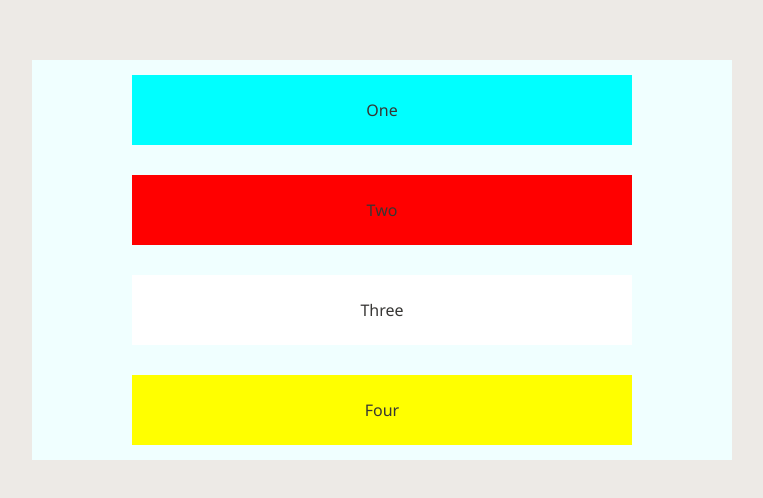
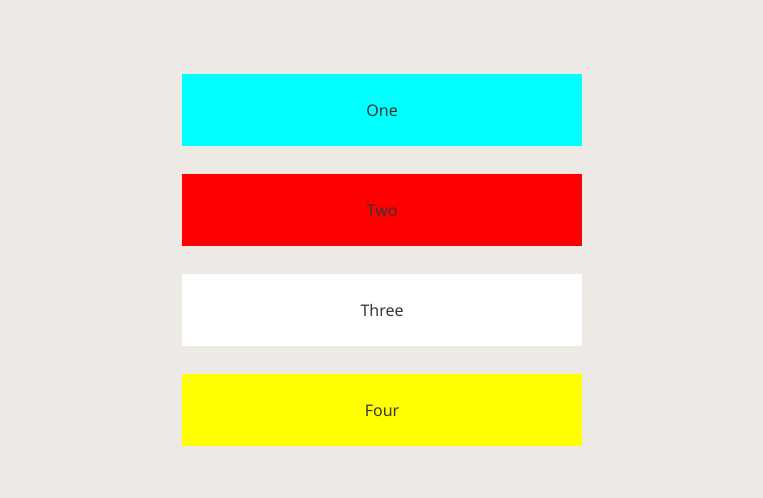
Before and after one commit to magicniclus/Portfolio, a React (Create React App) app: page /test in a window 1280 px wide. Shown: the part 140-638 px from the top of the page, without its empty margins (258-1021 px from the left). Built offline with nearby package versions, Linux system fonts and the light colour scheme.

Commit message:
Update _testPage.scss

```diff
--- a/src/pages/testPage/_testPage.scss
+++ b/src/pages/testPage/_testPage.scss
@@ -1,5 +1,5 @@
 :root {
-    --blockContainerWidth: 700px;
+    --blockContainerWidth: 400px;
     --testPageContainerWidth: 100vw;
 }
 
@@ -35,25 +35,22 @@
             flex-direction: column;
             justify-content: space-around;
             align-items: center;
-            background-color: azure;
+            // background-color: azure;
             transition: all;
             transition-duration: 1s;
             transition-timing-function: ease-in-out;
             .block{
                 cursor: pointer;
-                width: 500px;
-                height: 70px;
+                width: 400px;
+                height: 18%;
                 display: flex;
                 justify-content: center;
                 align-items: center;
                 margin-left: auto;
                 margin-right: auto;
-                transition: all;
-                transition-duration: 0.4s;
-                transition-timing-function: ease-in-out;
             }
             .block:hover{
-                height: 90px;
+                height: 23%;
             }
             .blockOne{
                 background-color: aqua;
@@ -83,16 +80,16 @@
                 opacity: 0.3;
             }
             .blockOne{
+                // animation-delay: 0.2s;
+            }
+            .blockTwo{
                 animation-delay: 0.2s;
             }
-            .blockTwo{
+            .blockThree{
                 animation-delay: 0.4s;
             }
-            .blockThree{
+            .blockFour{
                 animation-delay: 0.6s;
-            }
-            .blockFour{
-                animation-delay: 0.8s;
             }
             .active{
                 opacity: 1;
@@ -106,6 +103,7 @@
             animation-timing-function: ease-in-out;
             animation-fill-mode: forwards;
             .block{
+                height: 18%;
                 animation-name: updateBlockReverse;
                 animation-duration: 1s;
                 animation-timing-function: ease-in-out;
@@ -113,7 +111,7 @@
                 opacity: 1;
             }
             .block:hover{
-                height: 90px;
+                height: 23%;
             }
         }
     }
@@ -125,28 +123,27 @@
         margin-left: calc((var(--testPageContainerWidth) - (var(--blockContainerWidth)))/2);
         margin-right:  calc((var(--testPageContainerWidth) - (var(--blockContainerWidth)))/2);
         height: 50%;
-        width: var(--blockContainerWidth);
     }
     50%{
         width: 50vw;
     }
     100%{
         margin-right: 0;
-        // margin-left: calc(100vw - 700px);
         margin-left: calc(100vw - var(--blockContainerWidth));
         height: 100%;
-        width: 700px;
     }
 }
 
 @keyframes updateBlock {
     0%{
-        width: 500px;
-        height: 70px;
+        transform: perspective(150px) rotate3d(0,1,1,0deg);
+    }
+    50%{
+        transform: perspective(150px) rotate3d(0,1,1,4deg);
     }
     100%{
-        width: 400px;
-        height: 400px;
+        transform: perspective(150px) rotate3d(0,1,1,0deg);
+        height: 23%;
     }
 }
 
@@ -156,11 +153,7 @@
         margin-right: 0;
         margin-left: calc(100vw - var(--blockContainerWidth));
         height: 100%;
-        // width: 700px;
     }
-    // 50%{
-    //     width: 50vw;
-    // }
     100%{
         margin-left: calc((var(--testPageContainerWidth) - (var(--blockContainerWidth)))/2);
         margin-right:  calc((var(--testPageContainerWidth) - (var(--blockContainerWidth)))/2);
@@ -171,13 +164,16 @@
 
 @keyframes updateBlockReverse {
     0%{
-        width: 400px;
-        height: 400px;
+        transform: perspective(150px) rotate3d(0,1,1,0deg);
+        height: 23%;
         opacity: 0.3;
     }
+    50%{
+        transform: perspective(150px) rotate3d(0,1,1,-4deg);
+    }
     100%{
-        width: 500px;
-        height: 70px;
+        transform: perspective(150px) rotate3d(0,1,1,0deg);
+        height: 18%;
         opacity: 1;
     }
 }
```
